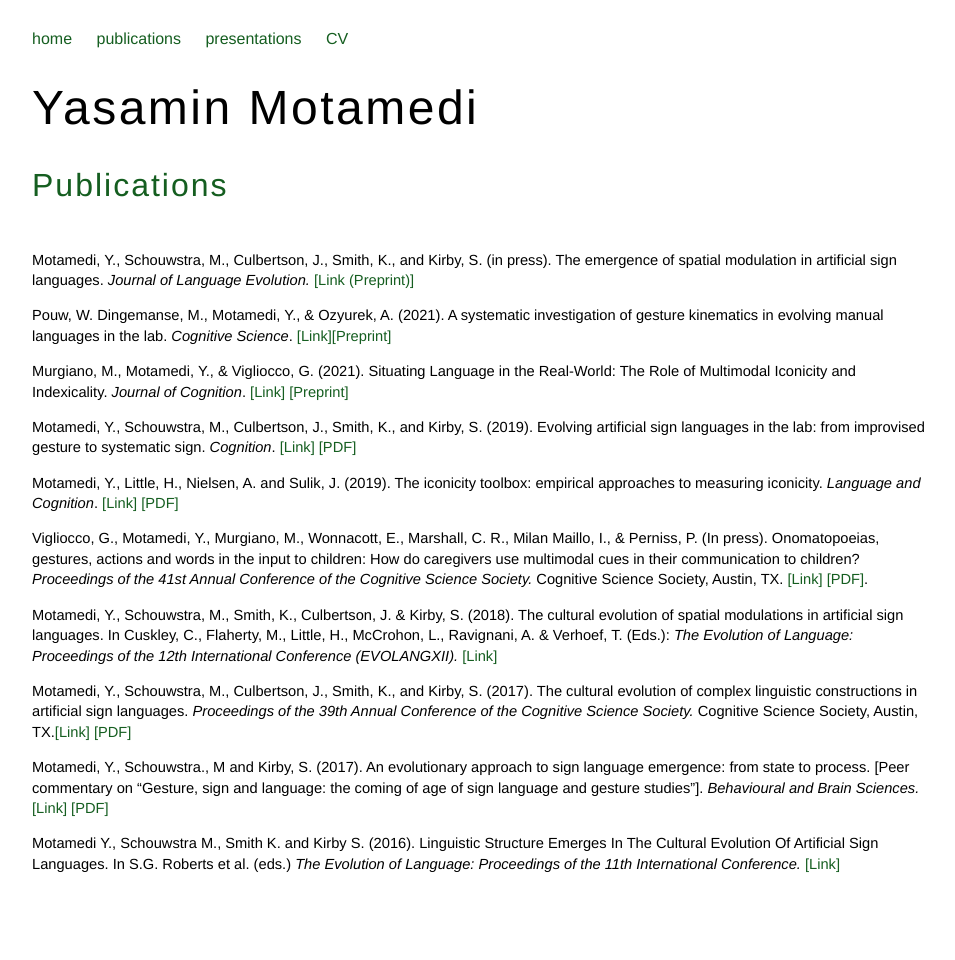
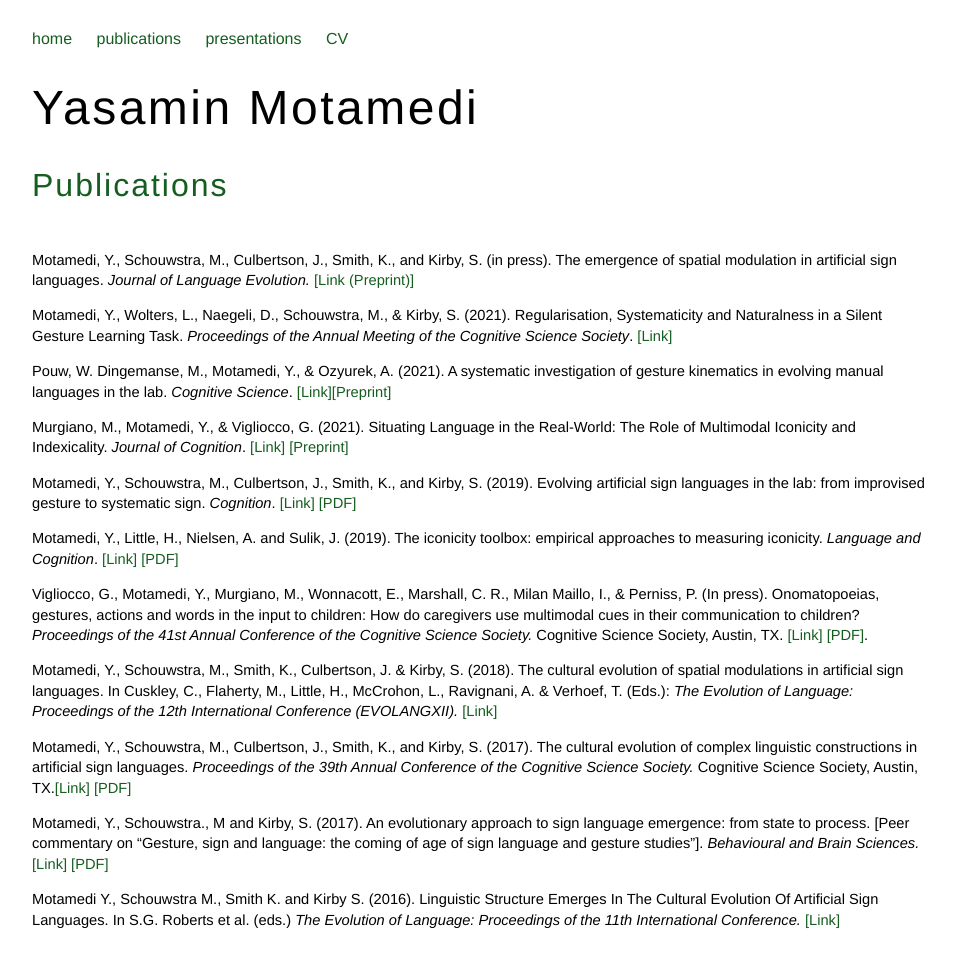
Before and after one commit to ymotamedi/ymotamedi.github.io, a Jekyll site: the page built from publications.html, in a window 1280 px wide. Shown: the whole page, without its empty margins (160-1115 px from the left). Built offline with Jekyll 4.4.1, drawn with Linux system fonts in a browser that asks for light colours; before the commit the page ends 904 px from its top, so only the background shows below that.

Commit message:
add cogsci 2021 paper

```diff
--- a/publications.html
+++ b/publications.html
@@ -7,6 +7,11 @@ title: Publications
 <p>Motamedi, Y., Schouwstra, M., Culbertson, J., Smith, K., and Kirby, S. (in press).
   The emergence of spatial modulation in artificial sign languages. <i> Journal of Language Evolution. </i>
   <a href="https://psyarxiv.com/p6zy4/" target='blank'> [Link (Preprint)]</a></p>
+
+<p>Motamedi, Y., Wolters, L., Naegeli, D., Schouwstra, M., & Kirby, S. (2021).
+  Regularisation, Systematicity and Naturalness in a Silent Gesture Learning Task.
+  <i>Proceedings of the Annual Meeting of the Cognitive Science Society</i>.
+  <a href = "https://escholarship.org/uc/item/8xf3216h" target="blank">[Link]</a><p>
 
 <p>Pouw, W. Dingemanse, M., Motamedi, Y., & Ozyurek, A. (2021). A systematic investigation of gesture kinematics in evolving manual languages in the lab.
   <i>Cognitive Science</i>. <a href = " https://doi.org/10.1111/cogs.13014" target = "blank">[Link]<a/><a href = "https://osf.io/heu24/" target="blank">[Preprint]</a>
```
